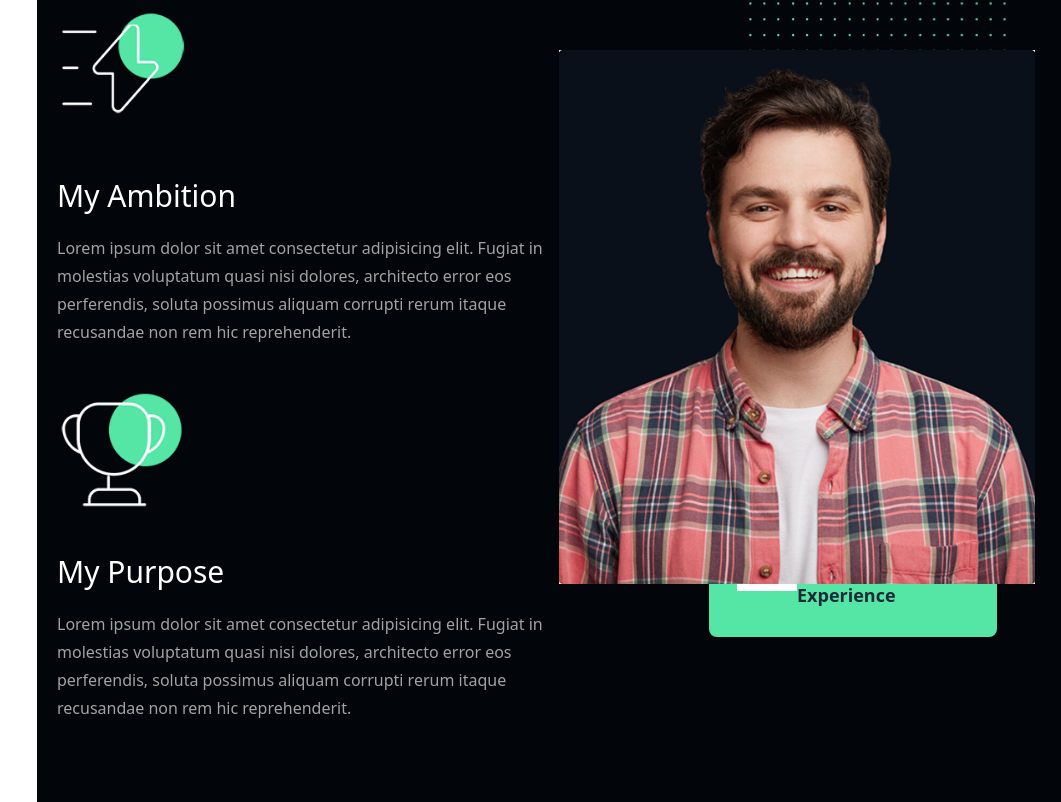
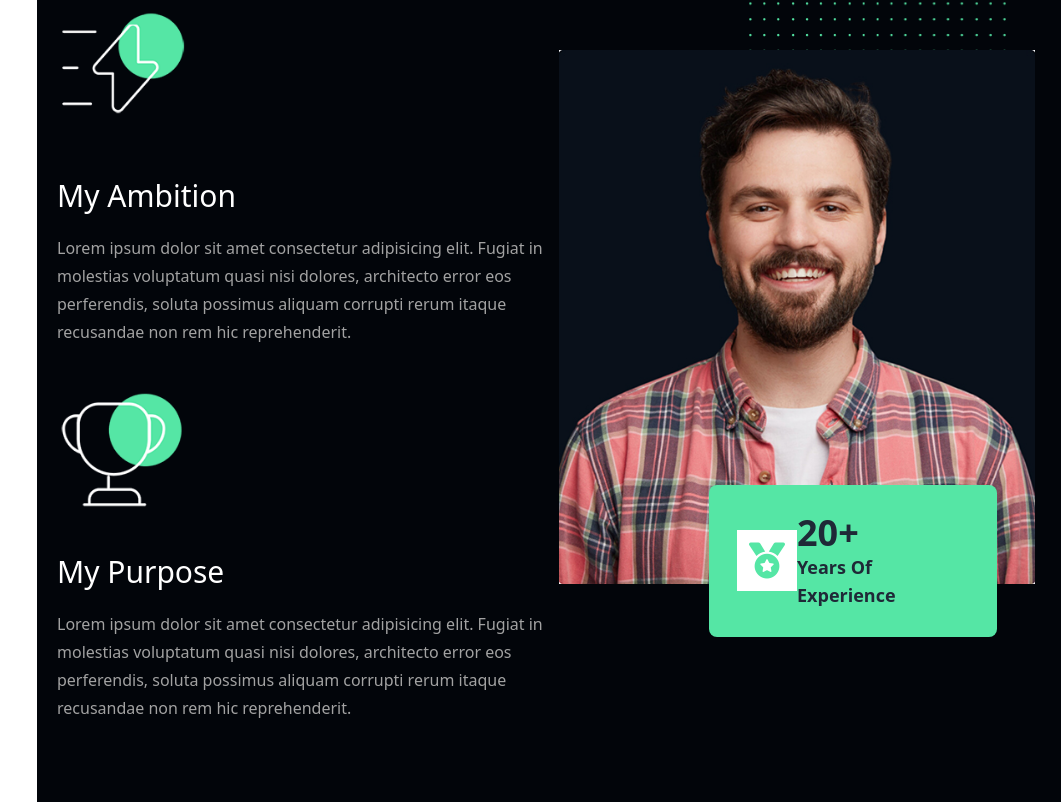
Before and after one commit to abyan-yusuf/papa_portfolio, a React (Vite) app: page / in a window 1280 px wide. Shown: the part 1074-1876 px from the top of the page, without its empty margins (219-1280 px from the left). Built offline with nearby package versions, Linux system fonts and the light colour scheme.

Commit message:
Created About

```diff
--- a/src/comp/About/About.jsx
+++ b/src/comp/About/About.jsx
@@ -31,7 +31,7 @@ const About = () => {
         <div className="w-1/2 relative">
           <img src={Image} className="h-52 w-auto absolute end-16 z-0 animate-animation" />
           <img src={Smile} className="mt-10 h-3/4 z-10 absolute" />
-          <div className="p-7 bg-gb w-72 absolute end-16 top-2/3 flex items-center justify-between rounded-lg">
+          <div className=" z-20 p-7 bg-gb w-72 absolute end-16 top-2/3 flex items-center justify-between rounded-lg">
             <p className="inline">
               <i className="fa-solid fa-medal text-4xl text-gb p-3 bg-white inline"></i>
             </p>
--- a/src/comp/Hero/Hero.jsx
+++ b/src/comp/Hero/Hero.jsx
@@ -1,5 +1,4 @@
 import { useEffect, useState } from "react";
-import { Link } from "react-router-dom";
 
 const Hero = () => {
   var mySkills = [
```
